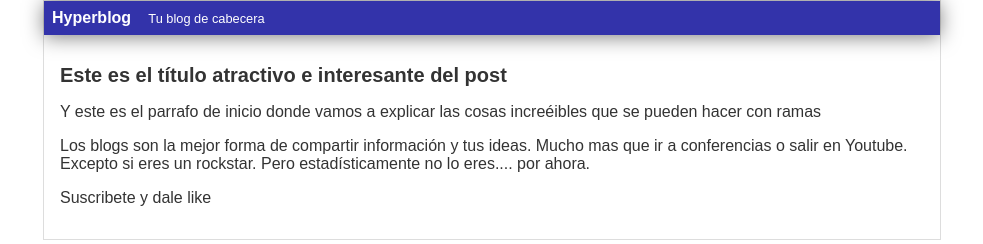
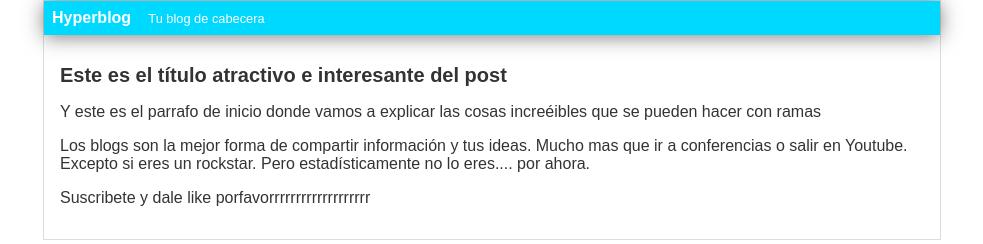
Before and after one commit to OrlandoJrP/indexxx, a plain HTML site: page index.html in a window 1280 px wide. Shown: the whole page, without its empty margins (148-1131 px from the left). Drawn offline with Linux system fonts and the light colour scheme.

Commit message:
Cambios finales del ccs

```diff
--- a/css/estilos.css
+++ b/css/estilos.css
@@ -10,7 +10,7 @@ body
 
 #cabecera
 {
-    background: #33A;
+    background: rgb(0, 217, 255);
     box-shadow: 0px 2px 20px 0px rgba(0,0,0,0.5);
     color: white;
     font-weight: bold;
--- a/index.html
+++ b/index.html
@@ -13,7 +13,7 @@ Hyperblog
 <h1>Este es el título atractivo e interesante del post</h1>
 <p>Y este es el parrafo de inicio donde vamos a explicar las cosas increéibles que se pueden hacer con ramas</p>
 <p>Los blogs son la mejor forma de compartir información y tus ideas. Mucho mas que ir a conferencias o salir en Youtube. Excepto si eres un rockstar. Pero estadísticamente no lo eres.... por ahora.</p>
-<p>Suscribete y dale like</p>
+<p>Suscribete y dale like porfavorrrrrrrrrrrrrrrrrrr</p>
 </div>
 </div>
 </body>
```
